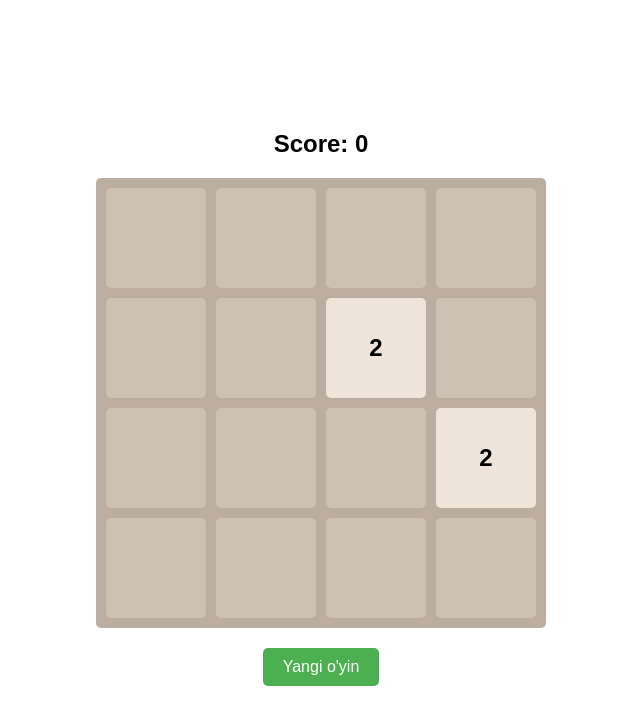
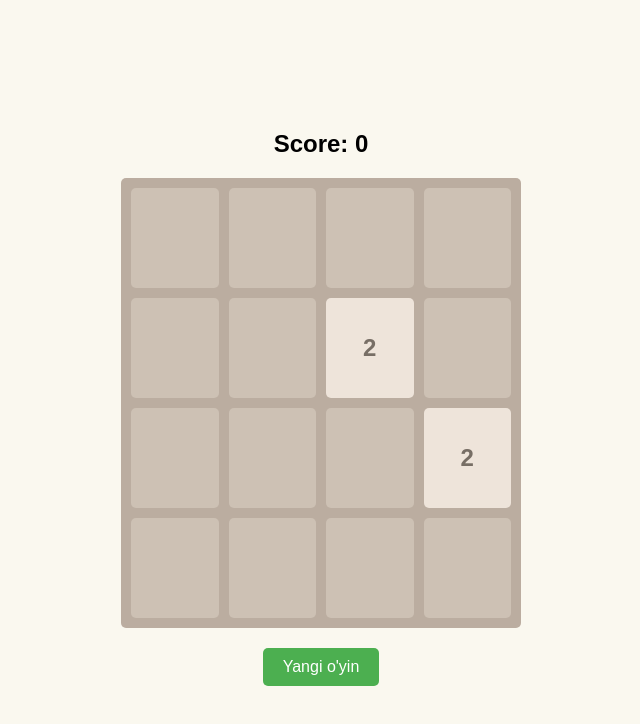
Before and after one commit to Muslimov-Khasan/2048-game, a plain HTML site: page index.html in a window 1280 px wide. Shown: the whole page, without its empty margins (319-959 px from the left). Drawn offline with Linux system fonts and the light colour scheme.

Commit message:
css fixed

```diff
--- a/css/main.css
+++ b/css/main.css
@@ -8,11 +8,15 @@
     justify-content: center;
     height: 100vh;
     margin: 0;
+    background-color: #FAF8EFFF;
   }
 
   #game-container {
     text-align: center;
-  }
+    width: 100%;
+    max-width: 400px;
+    margin: 0 auto;
+   }
 
   #score-container {
     font-size: 24px;
@@ -21,15 +25,17 @@
 
   #grid-container {
     display: grid;
-    grid-template-columns: repeat(4, 100px);
+    grid-template-columns: repeat(4, 1fr);
     gap: 10px;
     background-color: #bbada0;
     padding: 10px;
     border-radius: 5px;
+    max-width: 400px;
+    margin: 0 auto;
   }
 
   .tile {
-    width: 100px;
+    width: 100%;
     height: 100px;
     display: flex;
     align-items: center;
@@ -38,6 +44,7 @@
     font-weight: bold;
     background-color: #cdc1b4;
     border-radius: 5px;
+    color: #776E65FF;
   }
 
   .tile-2 {
@@ -51,6 +58,7 @@
   }
   .tile-16 {
     background-color: #f59563;
+    color: #fff;
   }
   .tile-32 {
     background-color: #f67c5f;
```
